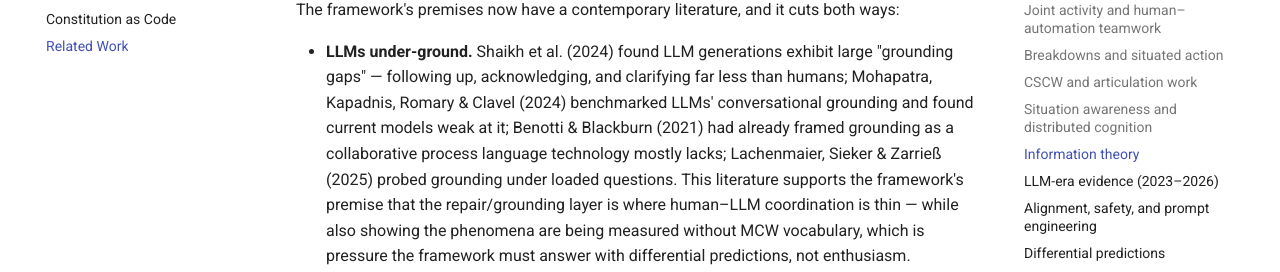
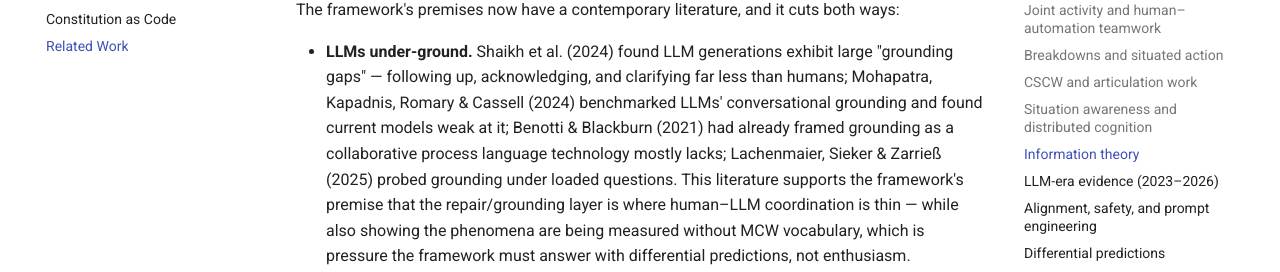
Before and after one commit to rainmana/mcw-framework, an MkDocs documentation site: the page built from docs/related_work.md, in a window 1280 px wide and 900 px high, scrolled down 3198 px. Shown: the part 218-490 px from the top of the window. Built offline with MkDocs 1.6.1 and Material for MkDocs 9.7.7, drawn with Linux system fonts in a browser that asks for light colours; comment, search, counter and statistics services are not loaded; some of the changed text lies outside the part shown.

Commit message:
Address Codex review: correct Mohapatra et al. fourth author to Cassell
Both Mohapatra bibliography entries (and the in-text mention) named Clavel
as fourth author; the ACL Anthology records for 2024.lrec-main.352 and
2024.emnlp-main.545 list Justine Cassell. Re-verified against both
Anthology pages directly before correcting. On a page that advertises its
citation-verification discipline, this was exactly the class of error the
discipline exists to catch — the verification pass that produced these two
entries flagged them 'verified' with the wrong author field, and the
adversarial re-check that would have caught it was among the rate-limited
agents. Corrected.

Co-Authored-By: Claude Fable 5 <noreply@anthropic.com>
Claude-Session: https://claude.ai/code/session_012vXxadkBEnQJYHkewFvPgG

```diff
--- a/docs/related_work.md
+++ b/docs/related_work.md
@@ -52,7 +52,7 @@ Shannon (1948) supplies the vocabulary of entropy, channel, and noise. The frame
 
 The framework's premises now have a contemporary literature, and it cuts both ways:
 
-- **LLMs under-ground.** Shaikh et al. (2024) found LLM generations exhibit large "grounding gaps" — following up, acknowledging, and clarifying far less than humans; Mohapatra, Kapadnis, Romary & Clavel (2024) benchmarked LLMs' conversational grounding and found current models weak at it; Benotti & Blackburn (2021) had already framed grounding as a collaborative process language technology mostly lacks; Lachenmaier, Sieker & Zarrieß (2025) probed grounding under loaded questions. This literature supports the framework's premise that the repair/grounding layer is where human–LLM coordination is thin — while also showing the phenomena are being measured without MCW vocabulary, which is pressure the framework must answer with differential predictions, not enthusiasm.
+- **LLMs under-ground.** Shaikh et al. (2024) found LLM generations exhibit large "grounding gaps" — following up, acknowledging, and clarifying far less than humans; Mohapatra, Kapadnis, Romary & Cassell (2024) benchmarked LLMs' conversational grounding and found current models weak at it; Benotti & Blackburn (2021) had already framed grounding as a collaborative process language technology mostly lacks; Lachenmaier, Sieker & Zarrieß (2025) probed grounding under loaded questions. This literature supports the framework's premise that the repair/grounding layer is where human–LLM coordination is thin — while also showing the phenomena are being measured without MCW vocabulary, which is pressure the framework must answer with differential predictions, not enthusiasm.
 - **Clarification behavior is measurable and trainable.** CLAMBER (Zhang, Qin, Deng et al., 2024) benchmarks identifying and clarifying ambiguous questions; Zhang & Choi (2025) and Zhang, Knox & Choi (2025) study when models should ask rather than guess. These are existence proofs that [Repair Suppression](glossary.md#repair-suppression)-adjacent quantities (clarification rates) are codable at scale — the same quantities the [pre-registrations](experiments/preregistration/index.md) use as suppression markers.
 - **Repair with conversational systems.** Alghamdi, Halvey & Nicol (2024) catalogued system and user strategies for repairing conversational breakdowns; Kim et al. (2024) taxonomized user dissatisfaction with ChatGPT, including failures users attribute to the model that trace to under-specified exchange — the phenomenon MCW's [M proxy](glossary.md#misattribution-m) names; Zamfirescu-Pereira, Wong, Hartmann & Yang (2023) showed non-experts systematically fail at prompt design in ways consistent with treating an initialization artifact as a coordination solution.
 - **Human–AI teaming and mutual models.** Andrews et al. (2023) reviewed shared mental models in human–AI teams; Wang et al. (2024) and Zhang et al. (2024, preprint) study (mutual) theory of mind in human–AI collaboration; Duan et al. (2025) reviewed trust in autonomous teammates; Tankelevitch et al. (2024) analyzed the metacognitive demands of generative AI — the human-side burden MCW locates in the HCW; Gmeiner et al. (2023) documented co-creation breakdowns between designers and generative tools.
@@ -115,8 +115,8 @@ The measurement pages ([rubrics](experiments/hrdm_rubrics.md), [pre-registration
 - Lakens, D. (2017). Equivalence Tests: A Practical Primer for t Tests, Correlations, and Meta-Analyses. *Social Psychological and Personality Science*, 8(4), 355–362.
 - Landis, J. R., & Koch, G. G. (1977). The measurement of observer agreement for categorical data. *Biometrics*, 33(1), 159–174.
 - Liu, N. F., Lin, K., Hewitt, J., Paranjape, A., Bevilacqua, M., Petroni, F., & Liang, P. (2024). Lost in the Middle: How Language Models Use Long Contexts. *Transactions of the Association for Computational Linguistics*, 12, 157–173. https://aclanthology.org/2024.tacl-1.9/
-- Mohapatra, B., Hassan, S., Romary, L., & Clavel, C. (2024). Conversational Grounding: Annotation and Analysis of Grounding Acts and Grounding Units. *Proceedings of LREC-COLING 2024*. https://aclanthology.org/2024.lrec-main.352/
-- Mohapatra, B., Kapadnis, M. N., Romary, L., & Clavel, C. (2024). Evaluating the Effectiveness of Large Language Models in Establishing Conversational Grounding. *Proceedings of EMNLP 2024*. https://aclanthology.org/2024.emnlp-main.545/
+- Mohapatra, B., Hassan, S., Romary, L., & Cassell, J. (2024). Conversational Grounding: Annotation and Analysis of Grounding Acts and Grounding Units. *Proceedings of LREC-COLING 2024*. https://aclanthology.org/2024.lrec-main.352/
+- Mohapatra, B., Kapadnis, M. N., Romary, L., & Cassell, J. (2024). Evaluating the Effectiveness of Large Language Models in Establishing Conversational Grounding. *Proceedings of EMNLP 2024*. https://aclanthology.org/2024.emnlp-main.545/
 - Schegloff, E. A. (1987). Some Sources of Misunderstanding in Talk-in-Interaction. *Linguistics*, 25(1), 201–218.
 - Schegloff, E. A. (1992). Repair After Next Turn: The Last Structurally Provided Defense of Intersubjectivity in Conversation. *American Journal of Sociology*, 97(5), 1295–1345.
 - Schegloff, E. A. (2000). When 'Others' Initiate Repair. *Applied Linguistics*, 21(2), 205–243.
```
